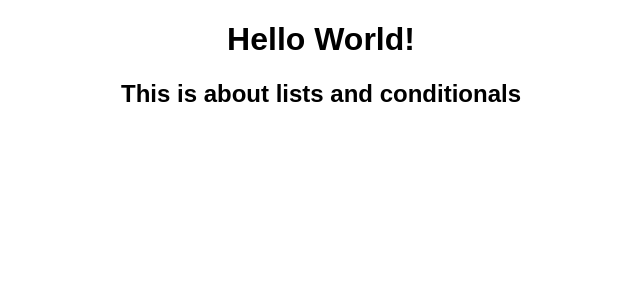
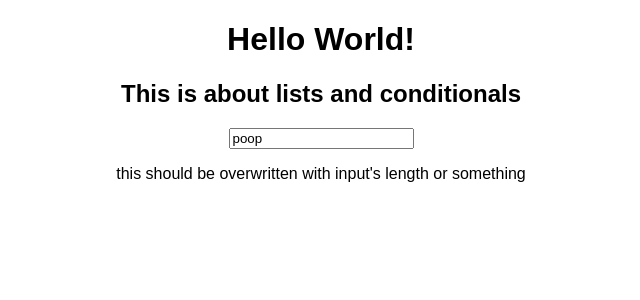
Before and after one commit to ElDav1d/react-complete-guide-tarea2, a React (Create React App) app: page / in a window 1280 px wide. Shown: the top 300 px of the page, without its empty margins (319-959 px from the left). Built offline with nearby package versions, Linux system fonts and the light colour scheme.

Commit message:
Create and render components

```diff
--- a/src/App.js
+++ b/src/App.js
@@ -1,5 +1,7 @@
 import React, { Component } from 'react';
 import './App.css';
+import InputComponent from './InputComponent/InputComponent';
+import ValidationComponent from './ValidationComponent/ValidationComponent';
 
 class App extends Component {
   render() {
@@ -7,6 +9,8 @@ class App extends Component {
       <div className="App">
         <h1>Hello World!</h1>
         <h2>This is about lists and conditionals</h2>
+        <InputComponent />
+        <ValidationComponent />
       </div>
     );
   }
--- /dev/null
+++ b/src/InputComponent/InputComponent.js
@@ -0,0 +1,11 @@
+import React from 'react';
+
+const inputComponent = () => {
+    return (
+        <div>
+            <input type="text" value="poop" />
+        </div>
+    );
+};
+
+export default inputComponent;
--- /dev/null
+++ b/src/ValidationComponent/ValidationComponent.js
@@ -0,0 +1,11 @@
+import React from 'react';
+
+const validationComponent = () => {
+    return (
+        <div>
+            <p>this should be overwritten with input's length or something</p>
+        </div>
+    );
+}
+
+export default validationComponent;
```
